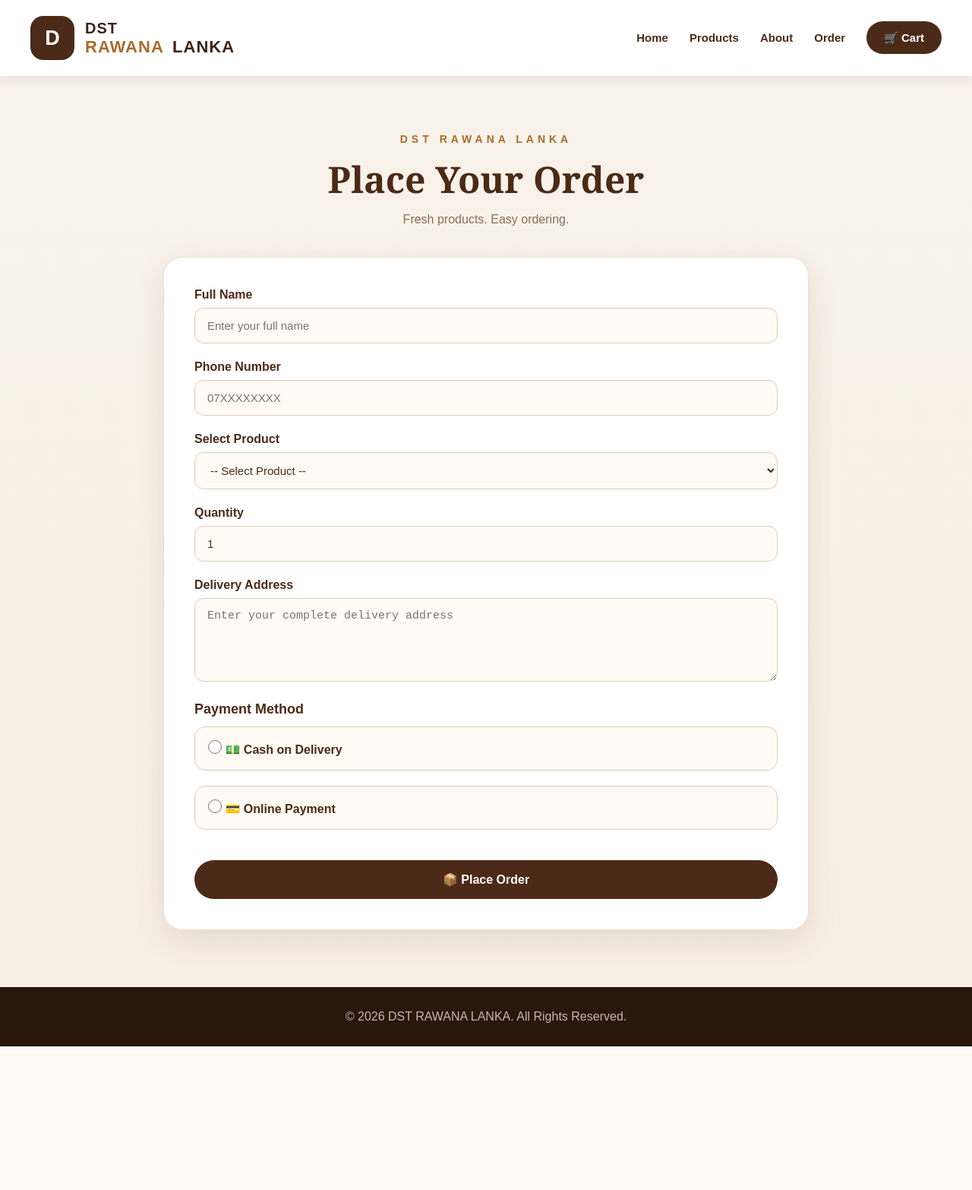
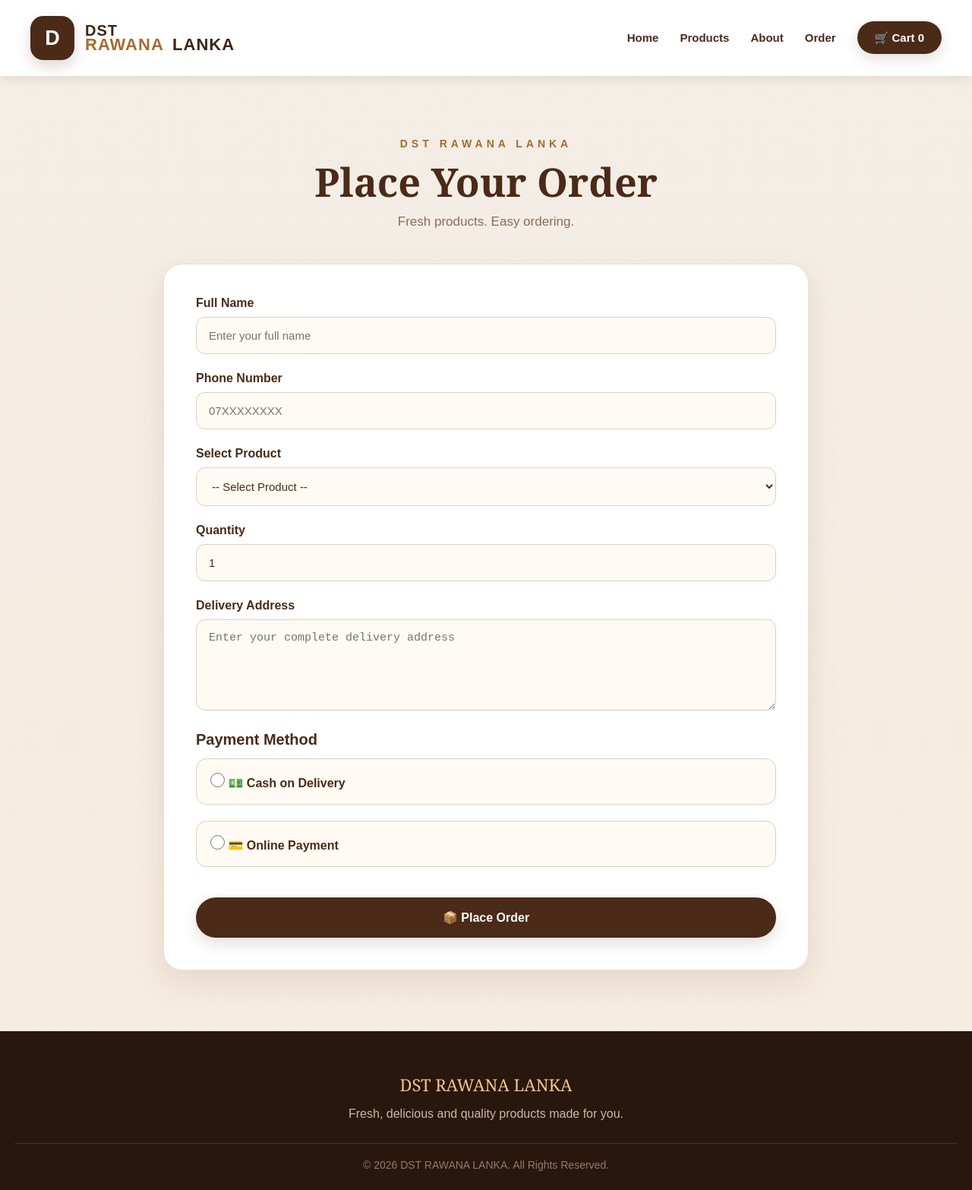
Before and after one commit to dstrawanalanka-eng/dst-rawana-lanka, a plain HTML site: page order.html in a window 1280 px wide. Shown: the whole page at 76% size. Before the commit the page ends 1377 px from the top, so only its background shows below. Drawn offline with Linux system fonts and the light colour scheme.

Commit message:
Add files via upload

```diff
--- a/order.html
+++ b/order.html
@@ -9,6 +9,10 @@
 <title>Order | DST RAWANA LANKA</title>
 
 <style>
+
+/* =========================
+   RESET
+========================= */
 
 *{
     margin:0;
@@ -27,7 +31,9 @@ body{
 }
 
 
-/* ================= HEADER ================= */
+/* =========================
+   HEADER
+========================= */
 
 header{
     position:sticky;
@@ -41,6 +47,7 @@ header{
 }
 
 .navbar{
+
     max-width:1400px;
     min-height:100px;
 
@@ -56,6 +63,7 @@ header{
 /* LOGO */
 
 .logo{
+
     display:flex;
     align-items:center;
     gap:14px;
@@ -64,6 +72,7 @@ header{
 }
 
 .logo-box{
+
     width:58px;
     height:58px;
 
@@ -78,6 +87,9 @@ header{
 
     font-size:27px;
     font-weight:900;
+
+    box-shadow:
+    0 8px 18px rgba(75,42,24,0.18);
 }
 
 .logo-text{
@@ -85,6 +97,7 @@ header{
 }
 
 .dst{
+
     display:block;
 
     font-size:20px;
@@ -96,6 +109,7 @@ header{
 }
 
 .rawana{
+
     font-size:22px;
     font-weight:900;
 
@@ -105,6 +119,7 @@ header{
 }
 
 .lanka{
+
     font-size:22px;
     font-weight:900;
 
@@ -116,20 +131,23 @@ header{
 }
 
 
-/* NAV */
+/* NAVIGATION */
 
 .nav-links{
+
     display:flex;
     align-items:center;
+
     gap:28px;
 
     list-style:none;
 }
 
 .nav-links a{
-    color:#4b2a18;
 
     text-decoration:none;
+
+    color:#4b2a18;
 
     font-size:15px;
     font-weight:700;
@@ -138,10 +156,12 @@ header{
 }
 
 .nav-links a:hover{
+
     color:#a66b2f;
 }
 
 .cart-button{
+
     background:#4b2a18;
 
     color:white !important;
@@ -149,21 +169,27 @@ header{
     padding:13px 23px;
 
     border-radius:30px;
+
+    box-shadow:
+    0 7px 18px rgba(75,42,24,0.15);
 }
 
 
-/* ================= ORDER ================= */
+/* =========================
+   ORDER HERO
+========================= */
 
 .order-section{
 
     min-height:calc(100vh - 100px);
 
-    padding:75px 20px;
+    padding:80px 20px;
 
     background:
+
     linear-gradient(
-        rgba(75,42,24,.04),
-        rgba(166,107,47,.08)
+        rgba(63,36,21,0.06),
+        rgba(166,107,47,0.10)
     );
 }
 
@@ -181,10 +207,12 @@ header{
 
     text-align:center;
 
-    margin-bottom:40px;
+    margin-bottom:45px;
 }
 
 .order-label{
+
+    display:inline-block;
 
     color:#a66b2f;
 
@@ -194,59 +222,67 @@ header{
 
     letter-spacing:5px;
 
-    margin-bottom:12px;
+    margin-bottom:13px;
 }
 
 .order-title h1{
 
     font-family:Georgia,serif;
 
-    font-size:48px;
+    font-size:52px;
 
     color:#4b2a18;
 
-    margin-bottom:12px;
+    line-height:1.1;
+
+    margin-bottom:15px;
 }
 
 .order-title p{
 
     color:#876d5b;
 
-    font-size:16px;
+    font-size:17px;
 }
 
 
-/* CARD */
+/* =========================
+   ORDER CARD
+========================= */
 
 .order-card{
 
     background:#ffffff;
 
-    padding:40px;
+    padding:42px;
 
     border-radius:25px;
 
     border:1px solid #eedfce;
 
     box-shadow:
-    0 15px 40px rgba(75,42,24,.10);
+    0 15px 40px rgba(75,42,24,0.10);
 }
 
 
-/* FORM */
+/* =========================
+   FORM
+========================= */
 
 .form-group{
 
-    margin-bottom:22px;
+    margin-bottom:23px;
 }
 
 .form-group label{
 
     display:block;
 
+    color:#4b2a18;
+
     font-weight:800;
 
-    margin-bottom:8px;
+    margin-bottom:9px;
 }
 
 .form-group input,
@@ -255,7 +291,7 @@ header{
 
     width:100%;
 
-    padding:14px 16px;
+    padding:15px 16px;
 
     border:1px solid #dfcdbb;
 
@@ -284,21 +320,25 @@ header{
 
 .form-group textarea{
 
-    min-height:110px;
+    min-height:120px;
 
     resize:vertical;
 }
 
 
-/* ================= PAYMENT ================= */
+/* =========================
+   PAYMENT
+========================= */
 
 .payment-title{
 
+    font-size:20px;
+
     font-weight:900;
 
-    font-size:18px;
+    color:#4b2a18;
 
-    margin-bottom:12px;
+    margin-bottom:13px;
 }
 
 .payment-options{
@@ -314,9 +354,9 @@ header{
 
     align-items:center;
 
-    gap:10px;
+    gap:12px;
 
-    padding:17px;
+    padding:18px;
 
     border:1px solid #dfcdbb;
 
@@ -334,19 +374,25 @@ header{
     border-color:#a66b2f;
 
     background:#fdf2e5;
+
+    transform:translateY(-2px);
 }
 
 .payment-option input{
 
-    width:18px;
-    height:18px;
+    width:19px;
+    height:19px;
 
     accent-color:#4b2a18;
+}
 
+.payment-option span{
+
+    font-weight:700;
 }
 
 
-/* ONLINE PAYMENT BOX */
+/* ONLINE INFO */
 
 .online-box{
 
@@ -354,9 +400,9 @@ header{
 
     margin-top:15px;
 
-    padding:18px;
+    padding:20px;
 
-    border-radius:14px;
+    border-radius:15px;
 
     background:#f3e5d4;
 
@@ -367,22 +413,26 @@ header{
 
     font-family:Georgia,serif;
 
-    margin-bottom:8px;
+    font-size:21px;
 
     color:#4b2a18;
+
+    margin-bottom:8px;
 }
 
 .online-box p{
 
     color:#705b4b;
 
-    line-height:1.6;
+    line-height:1.7;
 
     font-size:14px;
 }
 
 
-/* BUTTON */
+/* =========================
+   ORDER BUTTON
+========================= */
 
 .order-btn{
 
@@ -394,7 +444,7 @@ header{
 
     color:white;
 
-    padding:16px;
+    padding:17px;
 
     border-radius:30px;
 
@@ -404,20 +454,25 @@ header{
 
     cursor:pointer;
 
-    margin-top:10px;
+    margin-top:8px;
 
     transition:.3s;
+
+    box-shadow:
+    0 8px 20px rgba(75,42,24,0.15);
 }
 
 .order-btn:hover{
 
     background:#2f190d;
 
-    transform:translateY(-2px);
+    transform:translateY(-3px);
 }
 
 
-/* FOOTER */
+/* =========================
+   FOOTER
+========================= */
 
 footer{
 
@@ -425,18 +480,46 @@ footer{
 
     color:white;
 
+    padding:55px 20px 25px;
+
     text-align:center;
+}
 
-    padding:30px 20px;
+.footer-title{
+
+    font-family:Georgia,serif;
+
+    color:#f1c58d;
+
+    font-size:22px;
+
+    margin-bottom:10px;
 }
 
 footer p{
 
     color:#cbb8a7;
+
+    line-height:1.7;
+}
+
+.copyright{
+
+    margin-top:25px;
+
+    padding-top:20px;
+
+    border-top:1px solid #4c3325;
+
+    color:#927c6b;
+
+    font-size:14px;
 }
 
 
-/* ================= MOBILE ================= */
+/* =========================
+   MOBILE
+========================= */
 
 @media(max-width:750px){
 
@@ -460,17 +543,19 @@ footer p{
 
     .order-section{
 
-        padding:45px 15px;
+        padding:55px 15px;
     }
 
     .order-card{
 
-        padding:25px 20px;
+        padding:27px 20px;
+
+        border-radius:20px;
     }
 
     .order-title h1{
 
-        font-size:38px;
+        font-size:40px;
     }
 
 }
@@ -483,7 +568,9 @@ footer p{
 <body>
 
 
-<!-- ================= HEADER ================= -->
+<!-- =========================
+     HEADER
+========================= -->
 
 <header>
 
@@ -496,7 +583,7 @@ footer p{
 D
 </div>
 
-<div>
+<div class="logo-text">
 
 <span class="dst">
 DST
@@ -542,8 +629,16 @@ Order
 </li>
 
 <li>
-<a href="cart.html" class="cart-button">
+<a
+href="cart.html"
+class="cart-button">
+
 🛒 Cart
+
+<span id="cartCount">
+0
+</span>
+
 </a>
 </li>
 
@@ -555,7 +650,9 @@ Order
 
 
 
-<!-- ================= ORDER ================= -->
+<!-- =========================
+     ORDER SECTION
+========================= -->
 
 <section class="order-section">
 
@@ -628,7 +725,9 @@ required>
 Select Product
 </label>
 
-<select id="product" required>
+<select
+id="product"
+required>
 
 <option value="">
 -- Select Product --
@@ -757,20 +856,26 @@ value="Online Payment">
 </div>
 
 
-<!-- ONLINE PAYMENT MESSAGE -->
+<!-- ONLINE PAYMENT INFO -->
 
 <div
 class="online-box"
 id="onlineBox">
 
 <h3>
-💳 Online Payment
+💳 Secure Online Payment
 </h3>
 
 <p>
-After submitting your order,
-you will be taken to the secure
-online payment page.
+
+After you submit your order,
+you will be taken to our online
+payment page.
+
+Your payment information should
+only be entered on the official
+payment gateway page.
+
 </p>
 
 </div>
@@ -778,7 +883,7 @@ online payment page.
 </div>
 
 
-<!-- BUTTON -->
+<!-- SUBMIT -->
 
 <button
 type="submit"
@@ -799,22 +904,41 @@ class="order-btn">
 
 
 
-<!-- ================= FOOTER ================= -->
+<!-- =========================
+     FOOTER
+========================= -->
 
 <footer>
 
+<div class="footer-title">
+DST RAWANA LANKA
+</div>
+
 <p>
-© 2026 DST RAWANA LANKA. All Rights Reserved.
+Fresh, delicious and quality products made for you.
 </p>
+
+<div class="copyright">
+
+© 2026 DST RAWANA LANKA.
+All Rights Reserved.
+
+</div>
 
 </footer>
 
 
 
+<!-- =========================
+     JAVASCRIPT
+========================= -->
+
 <script>
 
 
-/* PAYMENT DISPLAY */
+/* =========================
+   PAYMENT DISPLAY
+========================= */
 
 const paymentOptions =
 document.querySelectorAll(
@@ -858,7 +982,9 @@ option => {
 
 
 
-/* ORDER */
+/* =========================
+   ORDER SUBMIT
+========================= */
 
 document
 .getElementById("orderForm")
@@ -872,35 +998,58 @@ function(e){
     const name =
     document.getElementById(
         "name"
-    ).value;
+    ).value.trim();
+
 
     const phone =
     document.getElementById(
         "phone"
-    ).value;
+    ).value.trim();
+
 
     const product =
     document.getElementById(
         "product"
     ).value;
 
+
     const quantity =
     document.getElementById(
         "quantity"
     ).value;
 
+
     const address =
     document.getElementById(
         "address"
-    ).value;
+    ).value.trim();
+
+
+    const selectedPayment =
+    document.querySelector(
+        'input[name="payment"]:checked'
+    );
+
+
+    if(!selectedPayment){
+
+        alert(
+            "Please select a payment method."
+        );
+
+        return;
+
+    }
+
 
     const payment =
-    document.querySelector(
-        'input[name="payment"]:checked'
-    ).value;
+    selectedPayment.value;
 
 
-    /* WHATSAPP */
+
+    /* =========================
+       WHATSAPP MESSAGE
+    ========================= */
 
     const message =
 
@@ -925,6 +1074,7 @@ function(e){
     payment;
 
 
+
     const whatsappNumber =
     "94714881433";
 
@@ -938,10 +1088,10 @@ function(e){
     );
 
 
-    /*
+
+    /* =========================
        CASH ON DELIVERY
-       -> WhatsApp
-    */
+    ========================= */
 
     if(
         payment ===
@@ -954,38 +1104,100 @@ function(e){
         );
 
         return;
+
     }
 
 
-    /*
+
+    /* =========================
        ONLINE PAYMENT
-
-       IMPORTANT:
-       මෙතනට පස්සේ
-       PayHere / WEBXPAY වගේ
-       real gateway එක connect කරන්න.
-    */
+    ========================= */
 
     if(
         payment ===
         "Online Payment"
     ){
 
-        alert(
-            "Online Payment selected. Payment gateway setup is required."
+        localStorage.setItem(
+
+            "pendingOrder",
+
+            JSON.stringify({
+
+                name:name,
+
+                phone:phone,
+
+                product:product,
+
+                quantity:quantity,
+
+                address:address,
+
+                payment:payment
+
+            })
+
         );
 
-        /*
-        Gateway එක connect කළාම
-        මෙතන payment page එක open කරමු.
-        */
+
+        window.location.href =
+        "payment.html";
 
     }
 
 });
 
+
+
+/* =========================
+   CART COUNT
+========================= */
+
+function updateCartCount(){
+
+    let cart =
+    JSON.parse(
+        localStorage.getItem("cart")
+    ) || [];
+
+
+    let count = 0;
+
+
+    cart.forEach(
+        item => {
+
+            count +=
+            Number(
+                item.quantity
+            ) || 0;
+
+        }
+    );
+
+
+    const cartCount =
+    document.getElementById(
+        "cartCount"
+    );
+
+
+    if(cartCount){
+
+        cartCount.innerText =
+        count;
+
+    }
+
+}
+
+
+updateCartCount();
+
 </script>
 
 
 </body>
+
 </html>
```
